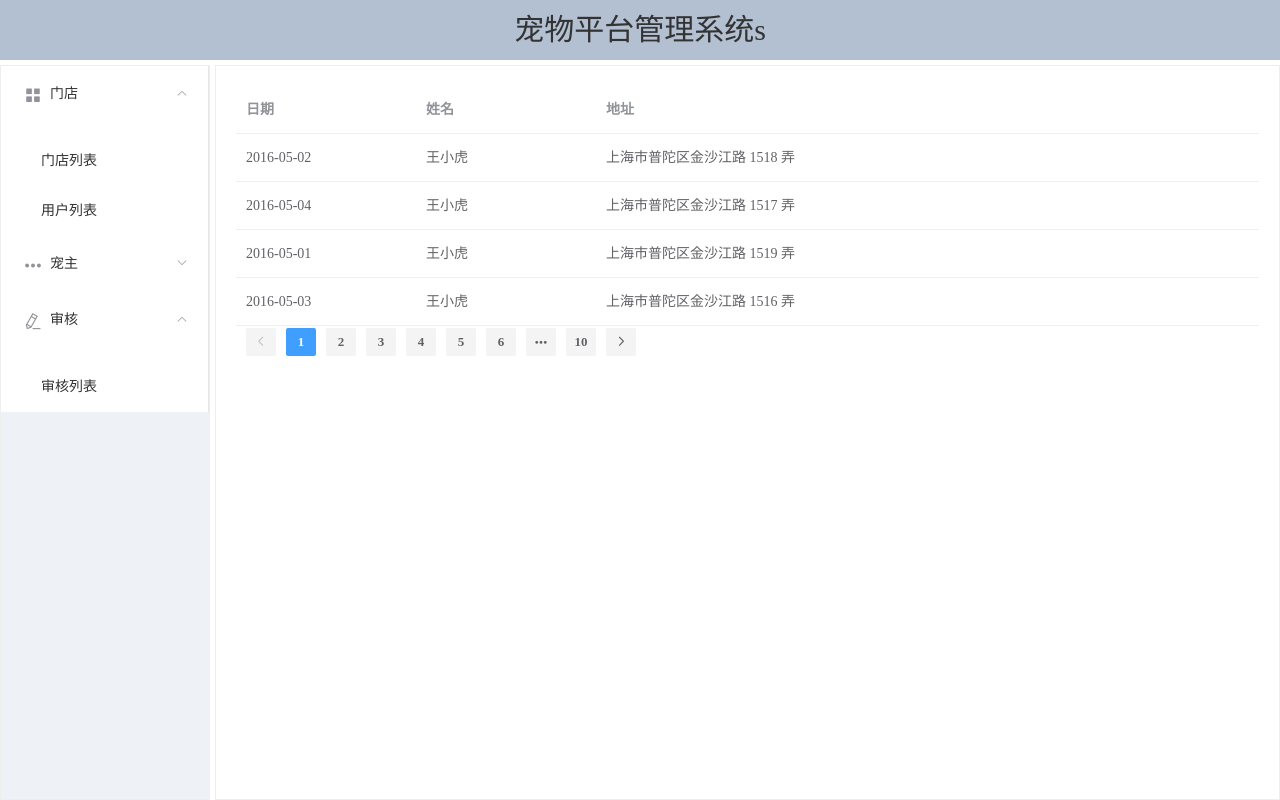
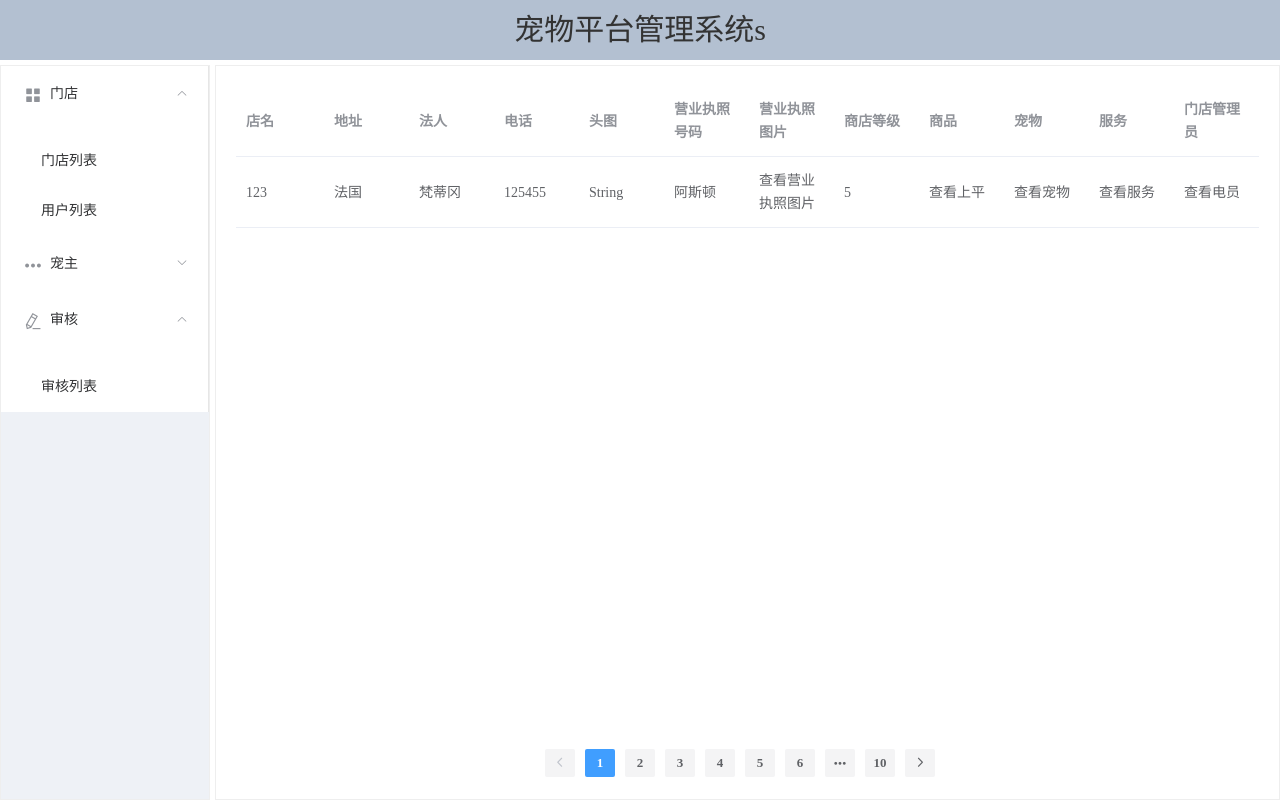
Before and after one commit to laizhiheng/aicongbang, a Vue app in the folder aicong-project/: page /#/ in a window 1280 px wide. Built offline with nearby package versions, Linux system fonts and the light colour scheme.

Commit message:
细节修改

```diff
--- a/aicong-project/src/router/index.js
+++ b/aicong-project/src/router/index.js
@@ -1,6 +1,6 @@
 import Vue from 'vue'
 import Router from 'vue-router'
-import Platform from '../components/platform.vue'
+import Platform from '../views/platform.vue'
 
 Vue.use(Router)
 
--- a/aicong-project/src/components/platform.vue
+++ b/aicong-project/src/views/platform.vue
@@ -1,7 +1,7 @@
 <template>
-  <el-container style="height: 100%;">
+  <el-container style="height: 100%;min-height:450px;">
     <el-header class="el-header">宠物平台管理系统s</el-header>
-    <el-container style="height: 100%;">
+    <el-container>
       <el-aside width="210px" style="background-color: rgb(238, 241, 246); border: 1px solid #eee;">
         <el-menu :default-openeds="['1', '3']">
           <el-submenu index="1">
@@ -31,17 +31,26 @@
           </el-submenu>
         </el-menu>
       </el-aside>
-      <el-main style="margin-left:5px;border: 1px solid #eee;">
+      <el-main style="margin-left:5px;border: 1px solid #eee;position: relative;">
         <!-- 列表 -->
         <template>
           <el-table :data="tableData" style="width: 100%">
-            <el-table-column prop="date" label="日期" width="180"></el-table-column>
-            <el-table-column prop="name" label="姓名" width="180"></el-table-column>
-            <el-table-column prop="address" label="地址"></el-table-column>
+            <el-table-column prop="storeName" label="店名"></el-table-column>
+            <el-table-column prop="shopAdd" label="地址"></el-table-column>
+            <el-table-column prop="shopCorporate" label="法人"></el-table-column>
+            <el-table-column prop="shopTel" label="电话"></el-table-column>
+            <el-table-column prop="shopImg" label="头图"></el-table-column>
+            <el-table-column prop="shopName" label="营业执照号码"></el-table-column>
+            <el-table-column prop="shopLIcenceImg" label="营业执照图片"></el-table-column>
+            <el-table-column prop="grade" label="商店等级"></el-table-column>
+            <el-table-column prop="commodity" label="商品"></el-table-column>
+            <el-table-column prop="pets" label="宠物"></el-table-column>
+            <el-table-column prop="serve" label="服务"></el-table-column>
+            <el-table-column prop="users" label="门店管理员"></el-table-column>
           </el-table>
         </template>
         <!-- 分页 -->
-        <el-pagination background layout="prev, pager, next" :total="100"></el-pagination>
+        <el-pagination background layout="prev, pager, next" :total="100" class="pagination"></el-pagination>
       </el-main>
     </el-container>
   </el-container>
@@ -67,8 +76,10 @@
   color: #333;
 }
 
-.el-message {
-  border-bottom: 1px solid black;
+.pagination {
+  position: absolute;
+  left: 30%;
+  bottom: 20px;
 }
 </style>
 
@@ -78,24 +89,18 @@ export default {
     return {
       tableData: [
         {
-          date: "2016-05-02",
-          name: "王小虎",
-          address: "上海市普陀区金沙江路 1518 弄"
-        },
-        {
-          date: "2016-05-04",
-          name: "王小虎",
-          address: "上海市普陀区金沙江路 1517 弄"
-        },
-        {
-          date: "2016-05-01",
-          name: "王小虎",
-          address: "上海市普陀区金沙江路 1519 弄"
-        },
-        {
-          date: "2016-05-03",
-          name: "王小虎",
-          address: "上海市普陀区金沙江路 1516 弄"
+          storeName: "123",
+          shopName: "阿斯顿",
+          shopLIcenceImg: "查看营业执照图片",
+          shopCorporate: "梵蒂冈",
+          shopAdd: "法国",
+          shopTel: "125455",
+          shopImg: "String",
+          grade: "5",
+          commodity: "查看上平",
+          pets: "查看宠物",
+          serve: "查看服务",
+          users: "查看电员"
         }
       ]
     };
```
